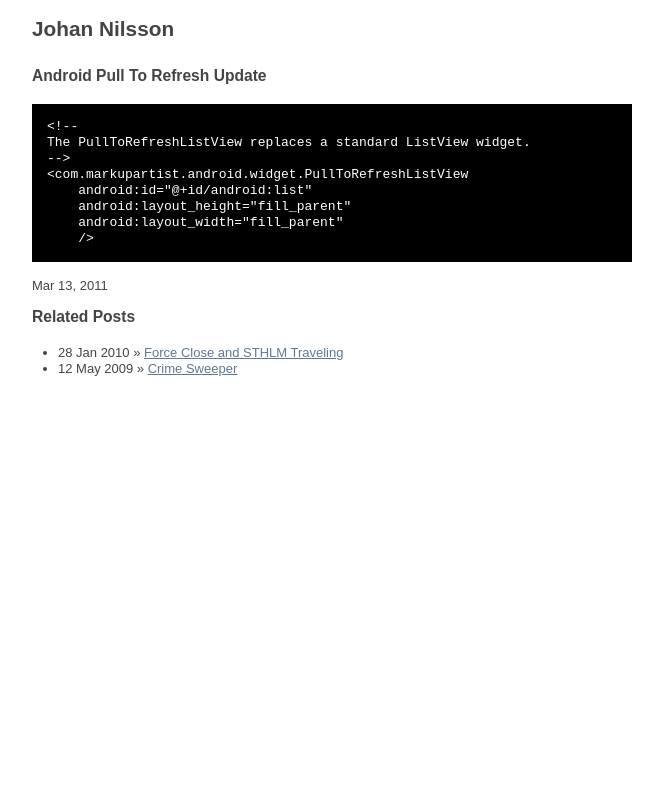
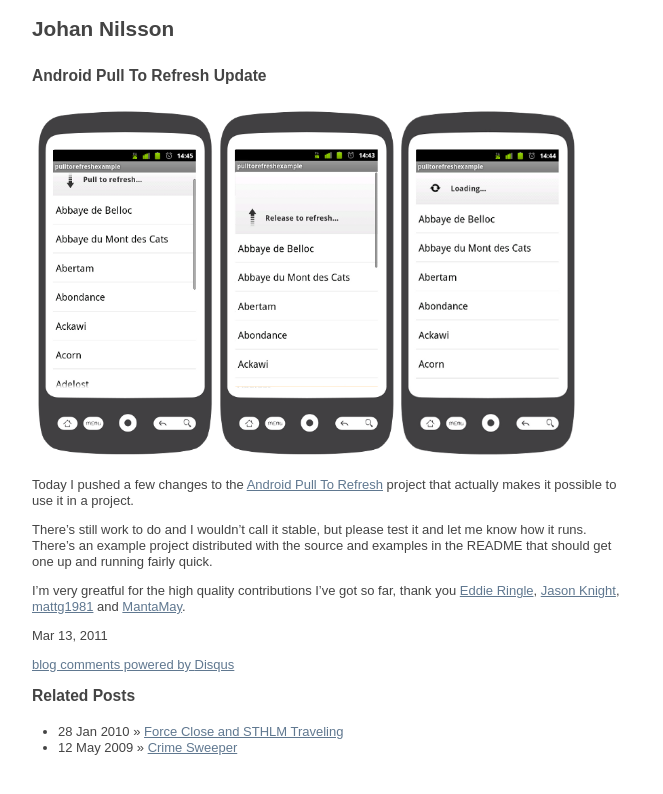
Before and after one commit to johannilsson/johannilsson.github.com, a Jekyll site: the page built from _posts/2011-03-13-android-pull-to-refresh-update.markdown, in a window 1280 px wide. Shown: the top 794 px of the page, without its empty margins (308-971 px from the left). Built offline with Jekyll 4.4.1, drawn with Linux system fonts in a browser that asks for light colours; comment, search, counter and statistics services are not loaded.

Commit message:
Added disqus and other small changes.

```diff
--- a/_layouts/post.html
+++ b/_layouts/post.html
@@ -7,6 +7,25 @@
     <p><time datetime="{{ page.date | date: "%Y-%m-%d" }}">{{ page.date | date: "%b %d, %Y" }}</time></p>
 </div>
 
+<div id="disqus_thread"></div>
+<script type="text/javascript">
+    /* * * CONFIGURATION VARIABLES: EDIT BEFORE PASTING INTO YOUR WEBPAGE * * */
+    var disqus_shortname = 'johannilssonsblog'; // required: replace example with your forum shortname
+
+    // The following are highly recommended additional parameters. Remove the slashes in front to use.
+    // var disqus_identifier = 'unique_dynamic_id_1234';
+    var disqus_url = 'http://johannilsson.github.com/{{ post.url }}';
+
+    /* * * DON'T EDIT BELOW THIS LINE * * */
+    (function() {
+        var dsq = document.createElement('script'); dsq.type = 'text/javascript'; dsq.async = true;
+        dsq.src = 'http://' + disqus_shortname + '.disqus.com/embed.js';
+        (document.getElementsByTagName('head')[0] || document.getElementsByTagName('body')[0]).appendChild(dsq);
+    })();
+</script>
+<noscript>Please enable JavaScript to view the <a href="http://disqus.com/?ref_noscript">comments powered by Disqus.</a></noscript>
+<p><a href="http://disqus.com" class="dsq-brlink">blog comments powered by <span class="logo-disqus">Disqus</span></a></p>
+
 <div id="related">
     <h2>Related Posts</h2>
     <ul class="posts">
--- a/_posts/2011-03-13-android-pull-to-refresh-update.markdown
+++ b/_posts/2011-03-13-android-pull-to-refresh-update.markdown
@@ -3,11 +3,10 @@
 title: Android Pull To Refresh Update
 ---
 
-    <!--
-    The PullToRefreshListView replaces a standard ListView widget.
-    -->
-    <com.markupartist.android.widget.PullToRefreshListView
-        android:id="@+id/android:list"
-        android:layout_height="fill_parent"
-        android:layout_width="fill_parent"
-        />
+<img src="/images/android-pull-to-refresh.png" alt="Android Pull To Refresh screenshots" width="550">
+
+Today I pushed a few changes to the [Android Pull To Refresh](https://github.com/johannilsson/android-pulltorefresh) project that actually makes it possible to use it in a project.
+
+There's still work to do and I wouldn't call it stable, but please test it and let me know how it runs. There's an example project distributed with the source and examples in the README that should get one up and running fairly quick.
+
+I'm very greatful for the high quality contributions I've got so far, thank you [Eddie Ringle](https://github.com/eddieringle), [Jason Knight](https://github.com/synthable), [mattg1981](https://github.com/mattg1981) and [MantaMay](https://github.com/MantaMay).
```
Also changed, not shown: images/android-pull-to-refresh.png (added).
